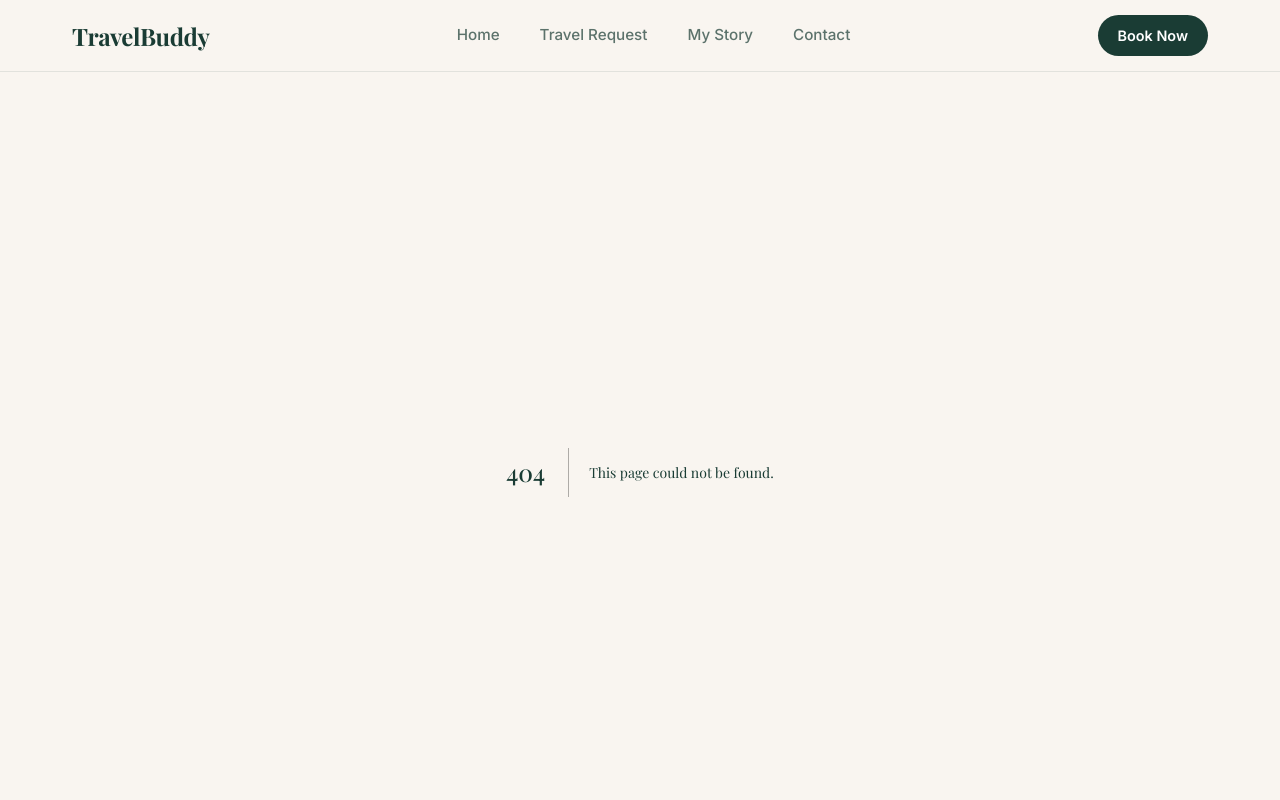
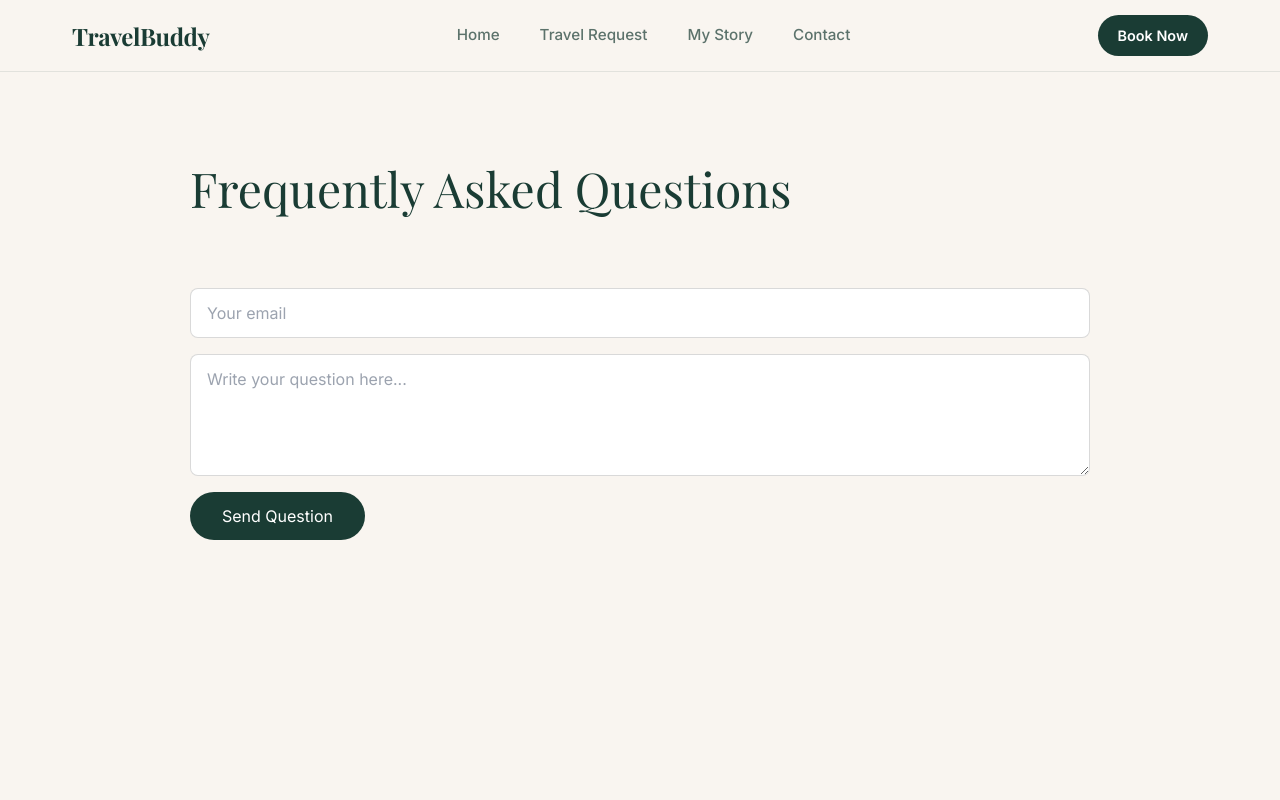
Before and after one commit to PRIYANSHI-eng/travelBuddy, a Next.js app: page /faq in a window 1280 px wide. Before the commit this address had no page. Shown: the top 800 px of the page. Built offline with nearby package versions, Linux system fonts and the light colour scheme; a web font is replaced by a local one.

Commit message:
video added

```diff
--- /dev/null
+++ b/src/app/faq/faq.module.css
@@ -0,0 +1,71 @@
+.page {
+  background: var(--color-cream);
+  min-height: 100vh;
+  padding: 5rem 2rem;
+}
+
+.container {
+  max-width: 900px;
+  margin: 0 auto;
+}
+
+.heading {
+  font-family: var(--font-serif);
+  font-size: 3rem;
+  color: var(--color-primary);
+  margin-bottom: 1rem;
+}
+
+.subtext {
+  font-family: var(--font-sans);
+  font-size: 1.1rem;
+  margin-bottom: 3rem;
+  opacity: 0.85;
+}
+
+.faqList {
+  display: flex;
+  flex-direction: column;
+  gap: 2rem;
+}
+
+.faqList h3 {
+  font-family: var(--font-sans);
+  font-size: 1.2rem;
+  margin-bottom: 0.5rem;
+}
+
+.faqList p {
+  line-height: 1.7;
+  opacity: 0.85;
+}
+
+.form {
+  margin-top: 4rem;
+  display: flex;
+  flex-direction: column;
+  gap: 1rem;
+}
+
+.form h2 {
+  font-family: var(--font-serif);
+  font-size: 2rem;
+}
+
+.form input,
+.form textarea {
+  padding: 0.75rem 1rem;
+  border-radius: 8px;
+  border: 1px solid rgba(0,0,0,0.15);
+  font-family: var(--font-sans);
+}
+
+.form button {
+  align-self: flex-start;
+  background: #1A3C34;
+  color: white;
+  padding: 0.75rem 2rem;
+  border-radius: 9999px;
+  border: none;
+  cursor: pointer;
+}
--- /dev/null
+++ b/src/app/faq/page.tsx
@@ -0,0 +1,72 @@
+"use client";
+
+import { useState } from "react";
+import styles from "./faq.module.css";
+
+export default function FAQPage() {
+  const [email, setEmail] = useState("");
+  const [question, setQuestion] = useState("");
+  const [loading, setLoading] = useState(false);
+  const [success, setSuccess] = useState(false);
+
+  const handleSubmit = async (e: React.FormEvent) => {
+    e.preventDefault();
+    setLoading(true);
+
+    try {
+      await fetch("/api/request", {
+        method: "POST",
+        headers: { "Content-Type": "application/json" },
+        body: JSON.stringify({
+          source: "faq",        // 👈 backend ko pata chale
+          email,
+          message: question,    // 👈 map it like request form
+        }),
+      });
+
+      setSuccess(true);
+      setEmail("");
+      setQuestion("");
+    } catch (err) {
+      console.error("FAQ submit failed", err);
+    } finally {
+      setLoading(false);
+    }
+  };
+
+  return (
+    <main className={styles.page}>
+      <section className={styles.container}>
+        <h1 className={styles.heading}>Frequently Asked Questions</h1>
+
+        {success ? (
+          <p className={styles.success}>
+            Thanks! Your question has been sent. We’ll get back to you soon.
+          </p>
+        ) : (
+          <form className={styles.form} onSubmit={handleSubmit}>
+            <input
+              type="email"
+              placeholder="Your email"
+              value={email}
+              onChange={(e) => setEmail(e.target.value)}
+              required
+            />
+
+            <textarea
+              placeholder="Write your question here..."
+              rows={4}
+              value={question}
+              onChange={(e) => setQuestion(e.target.value)}
+              required
+            />
+
+            <button type="submit" disabled={loading}>
+              {loading ? "Sending..." : "Send Question"}
+            </button>
+          </form>
+        )}
+      </section>
+    </main>
+  );
+}
--- /dev/null
+++ b/src/app/privacy-policy/page.tsx
@@ -0,0 +1,23 @@
+import styles from "./policy.module.css";
+
+export default function PrivacyPolicyPage() {
+  return (
+    <main className={styles.page}>
+      <section className={styles.container}>
+        <h1 className={styles.heading}>Privacy Policy</h1>
+
+        <p className={styles.text}>
+          TravelBuddy respects your privacy. This policy explains how we collect,
+          use, and protect your information.
+        </p>
+
+        <ul className={styles.text}>
+          <li>We collect basic details like name and email.</li>
+          <li>Information is used only to contact users.</li>
+          <li>We do not sell or share personal data.</li>
+          <li>You can request data deletion anytime.</li>
+        </ul>
+      </section>
+    </main>
+  );
+}
--- /dev/null
+++ b/src/app/privacy-policy/policy.module.css
@@ -0,0 +1,24 @@
+.page {
+  background: var(--color-cream);
+  min-height: 100vh;
+  padding: 5rem 2rem;
+}
+
+.container {
+  max-width: 900px;
+  margin: 0 auto;
+  font-family: var(--font-sans);
+}
+
+.heading {
+  font-family: var(--font-serif);
+  font-size: clamp(3.2rem, 5vw, 4.2rem);
+  line-height: 1.2;
+  margin-bottom: 3.5rem;
+}
+
+
+.text {
+  line-height: 1.9;
+  margin-bottom: 1.75rem;
+}
--- /dev/null
+++ b/src/app/terms/page.tsx
@@ -0,0 +1,26 @@
+import styles from "./terms.module.css";
+
+export default function TermsPage() {
+  return (
+    <main className={styles.page}>
+      <section className={styles.container}>
+        <h1 className={styles.heading}>Terms & Conditions</h1>
+
+        <ul className={styles.list}>
+          <li className={styles.listItem}>
+            TravelBuddy provides travel planning assistance only.
+          </li>
+          <li className={styles.listItem}>
+            Final bookings are confirmed only after user approval.
+          </li>
+          <li className={styles.listItem}>
+            We are not responsible for delays, cancellations, or third-party services.
+          </li>
+          <li className={styles.listItem}>
+            Users must provide accurate and complete information.
+          </li>
+        </ul>
+      </section>
+    </main>
+  );
+}
--- /dev/null
+++ b/src/app/terms/terms.module.css
@@ -0,0 +1,32 @@
+.page {
+  background: var(--color-cream);
+  min-height: 100vh;
+  padding: 6.5rem 2rem 7rem;
+}
+
+.container {
+  max-width: 900px;
+  margin: 0 auto;
+  font-family: var(--font-sans);
+}
+
+.heading {
+  font-family: var(--font-serif);
+  font-size: clamp(3.2rem, 5vw, 4.2rem);
+  line-height: 1.2;
+  margin-bottom: 3.5rem;
+}
+
+.text {
+  line-height: 1.9;
+  margin-bottom: 1.75rem;
+}
+
+.list {
+  padding-left: 1.25rem;
+}
+
+.listItem {
+  margin-bottom: 1.25rem;
+  line-height: 1.9;
+}
--- a/src/components/Footer.tsx
+++ b/src/components/Footer.tsx
@@ -28,21 +28,28 @@ export default function Footer() {
           </div>
 
           {/* Company Column */}
-          <div className={styles.footerColumn}>
-            <h4 className={styles.columnTitle}>Company</h4>
-            <ul className={styles.linkList}>
-              {/* <li><a href="#about" className={styles.footerLink}>About Us</a></li> */}
-              <li><a href="#privacy" className={styles.footerLink}>Privacy Policy</a></li>
-              <li><a href="#terms" className={styles.footerLink}>Terms & Conditions</a></li>
-            </ul>
-          </div>
+         <div className={styles.footerColumn}>
+  <h4 className={styles.columnTitle}>Company</h4>
+  <ul className={styles.linkList}>
+    <li>
+      <a href="/privacy-policy" className={styles.footerLink}>
+        Privacy Policy
+      </a>
+    </li>
+    <li>
+      <a href="/terms" className={styles.footerLink}>
+        Terms & Conditions
+      </a>
+    </li>
+  </ul>
+</div>
 
           {/* Support Column */}
           <div className={styles.footerColumn}>
             <h4 className={styles.columnTitle}>Support</h4>
             <ul className={styles.linkList}>
               <li><a href="/contact" className={styles.footerLink}>Help Center</a></li>
-              <li><a href="#faq" className={styles.footerLink}>FAQ</a></li>
+              <li><a href="/faq" className={styles.footerLink}>FAQ</a></li>
               <li><a href="/contact" className={styles.footerLink}>Contact Us</a></li>
             </ul>
           </div>
```
